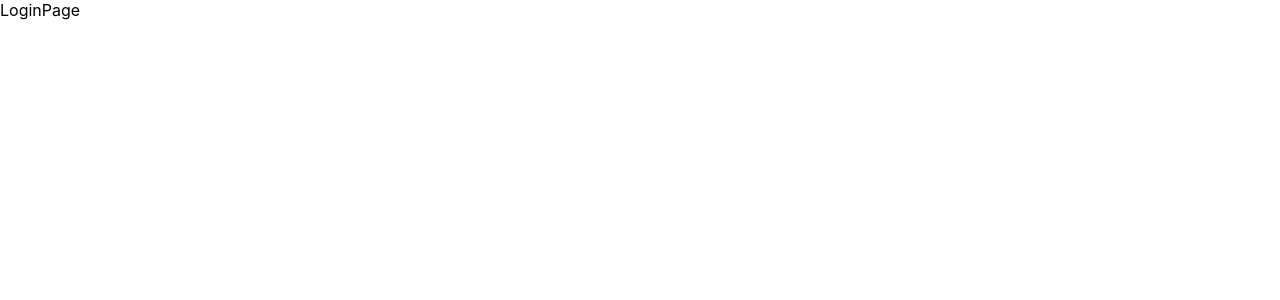
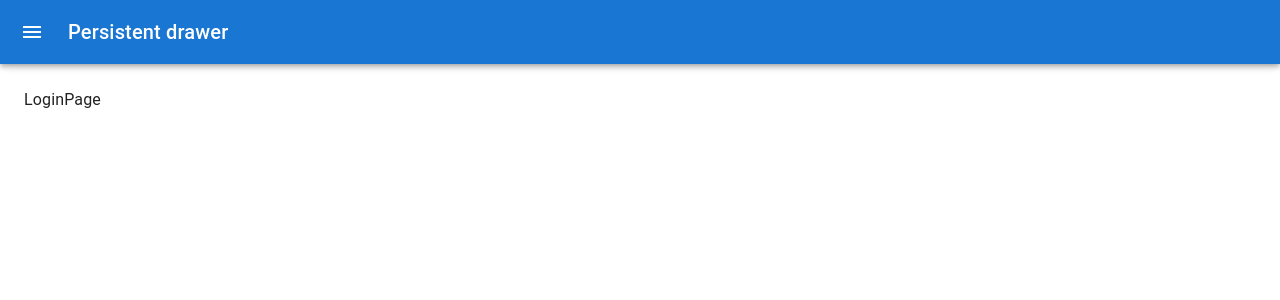
Before and after one commit to kenanimok/ReactTsx_Crud_ReduxThunk, a React (Create React App) app: page /login in a window 1280 px wide. Shown: the top 300 px of the page. Built offline with nearby package versions, Linux system fonts and the light colour scheme; the HTML template or start-up script is replaced by a standard one.

Commit message:
fix toggle

```diff
--- a/src/App.tsx
+++ b/src/App.tsx
@@ -1,19 +1,112 @@
-import React from 'react'
-import { Route, Routes,Navigate} from 'react-router'
-import LoginPage from './components/pages/LoginPage'
-import RegisterPage from './components/pages/RegisterPage'
+import * as React from "react";
+import { styled, useTheme } from "@mui/material/styles";
+import Box from "@mui/material/Box";
+import Drawer from "@mui/material/Drawer";
+import CssBaseline from "@mui/material/CssBaseline";
+import MuiAppBar, { AppBarProps as MuiAppBarProps } from "@mui/material/AppBar";
+import Toolbar from "@mui/material/Toolbar";
+import List from "@mui/material/List";
+import Typography from "@mui/material/Typography";
+import Divider from "@mui/material/Divider";
+import IconButton from "@mui/material/IconButton";
+import MenuIcon from "@mui/icons-material/Menu";
+import ChevronLeftIcon from "@mui/icons-material/ChevronLeft";
+import ChevronRightIcon from "@mui/icons-material/ChevronRight";
+import ListItem from "@mui/material/ListItem";
+import ListItemIcon from "@mui/material/ListItemIcon";
+import ListItemText from "@mui/material/ListItemText";
+import InboxIcon from "@mui/icons-material/MoveToInbox";
+import MailIcon from "@mui/icons-material/Mail";
+import Header from "./components/layouts/Header";
+import Menu from "./components/layouts/Menu";
+import { Link, Navigate, Route, Routes } from "react-router-dom";
+import LoginPage from "./components/pages/LoginPage";
+import RegisterPage from "./components/pages/RegisterPage";
 
-type Props = {}
+const drawerWidth = 240;
 
-export default function App({}: Props) {
+const Main = styled("main", { shouldForwardProp: (prop) => prop !== "open" })<{
+  open?: boolean;
+}>(({ theme, open }) => ({
+  flexGrow: 1,
+  padding: theme.spacing(3),
+  transition: theme.transitions.create("margin", {
+    easing: theme.transitions.easing.sharp,
+    duration: theme.transitions.duration.leavingScreen,
+  }),
+  marginLeft: `-${drawerWidth}px`,
+  ...(open && {
+    transition: theme.transitions.create("margin", {
+      easing: theme.transitions.easing.easeOut,
+      duration: theme.transitions.duration.enteringScreen,
+    }),
+    marginLeft: 0,
+  }),
+}));
+
+interface AppBarProps extends MuiAppBarProps {
+  open?: boolean;
+}
+
+const AppBar = styled(MuiAppBar, {
+  shouldForwardProp: (prop) => prop !== "open",
+})<AppBarProps>(({ theme, open }) => ({
+  transition: theme.transitions.create(["margin", "width"], {
+    easing: theme.transitions.easing.sharp,
+    duration: theme.transitions.duration.leavingScreen,
+  }),
+  ...(open && {
+    width: `calc(100% - ${drawerWidth}px)`,
+    marginLeft: `${drawerWidth}px`,
+    transition: theme.transitions.create(["margin", "width"], {
+      easing: theme.transitions.easing.easeOut,
+      duration: theme.transitions.duration.enteringScreen,
+    }),
+  }),
+}));
+
+const DrawerHeader = styled("div")(({ theme }) => ({
+  display: "flex",
+  alignItems: "center",
+  padding: theme.spacing(0, 1),
+  // necessary for content to be below app bar
+  ...theme.mixins.toolbar,
+  justifyContent: "flex-end",
+}));
+
+export default function App() {
+  const theme = useTheme();
+  const [open, setOpen] = React.useState(false);
+
+  const handleDrawerOpen = () => {
+    setOpen(true);
+  };
+
+  const handleDrawerClose = () => {
+    setOpen(false);
+  };
+
   return (
-    <>
-    <Routes>
-      <Route path="/login" element={<LoginPage/>} />
-      <Route path="/register" element={<RegisterPage/>} />
-      <Route path="/" element={<Navigate to="/login" />} />
+    <Box sx={{ display: "flex" }}>
+      <CssBaseline />
+      <Header open={open} onDrawerOpen={handleDrawerOpen} />
+      <Menu open={open} onDrawerClose={handleDrawerClose} />
+      <Main open={open}>
+        <DrawerHeader />
+        <Routes>
+          <Route path="/login" element={<LoginPage />} />
+          <Route path="/register" element={<RegisterPage />} />
+          <Route path="/" element={<Navigate to="/login" />} />
+          <Route path="*" element={<NotFound />} />
+        </Routes>
+      </Main>
+    </Box>
+  );
+}
 
-    </Routes>
-    </>
-    )
-}
+const NotFound = () => (
+  <div>
+    <h1>404 - Not Found!</h1>
+    <Link to="/">Go Home</Link>
+  </div>
+);
--- a/src/components/layouts/Header/Header.tsx
+++ b/src/components/layouts/Header/Header.tsx
@@ -1,93 +1,101 @@
-import * as React from 'react';
-import AppBar from '@mui/material/AppBar';
-import Box from '@mui/material/Box';
-import CssBaseline from '@mui/material/CssBaseline';
-import Divider from '@mui/material/Divider';
-import Drawer from '@mui/material/Drawer';
-import IconButton from '@mui/material/IconButton';
-import InboxIcon from '@mui/icons-material/MoveToInbox';
-import List from '@mui/material/List';
-import ListItem from '@mui/material/ListItem';
-import ListItemButton from '@mui/material/ListItemButton';
-import ListItemIcon from '@mui/material/ListItemIcon';
-import ListItemText from '@mui/material/ListItemText';
-import MailIcon from '@mui/icons-material/Mail';
-import MenuIcon from '@mui/icons-material/Menu';
-import Toolbar from '@mui/material/Toolbar';
-import Typography from '@mui/material/Typography';
+import * as React from "react";
+import { styled, useTheme } from "@mui/material/styles";
+import Box from "@mui/material/Box";
+import Drawer from "@mui/material/Drawer";
+import CssBaseline from "@mui/material/CssBaseline";
+import MuiAppBar, { AppBarProps as MuiAppBarProps } from "@mui/material/AppBar";
+import Toolbar from "@mui/material/Toolbar";
+import List from "@mui/material/List";
+import Typography from "@mui/material/Typography";
+import Divider from "@mui/material/Divider";
+import IconButton from "@mui/material/IconButton";
+import MenuIcon from "@mui/icons-material/Menu";
+import ChevronLeftIcon from "@mui/icons-material/ChevronLeft";
+import ChevronRightIcon from "@mui/icons-material/ChevronRight";
+import ListItem from "@mui/material/ListItem";
+import ListItemIcon from "@mui/material/ListItemIcon";
+import ListItemText from "@mui/material/ListItemText";
+import InboxIcon from "@mui/icons-material/MoveToInbox";
+import MailIcon from "@mui/icons-material/Mail";
 
 const drawerWidth = 240;
 
-interface Props {
-  /**
-   * Injected by the documentation to work in an iframe.
-   * You won't need it on your project.
-   */
-  window?: () => Window;
+const Main = styled("main", { shouldForwardProp: (prop) => prop !== "open" })<{
+  open?: boolean;
+}>(({ theme, open }) => ({
+  flexGrow: 1,
+  padding: theme.spacing(3),
+  transition: theme.transitions.create("margin", {
+    easing: theme.transitions.easing.sharp,
+    duration: theme.transitions.duration.leavingScreen,
+  }),
+  marginLeft: `-${drawerWidth}px`,
+  ...(open && {
+    transition: theme.transitions.create("margin", {
+      easing: theme.transitions.easing.easeOut,
+      duration: theme.transitions.duration.enteringScreen,
+    }),
+    marginLeft: 0,
+  }),
+}));
+
+interface AppBarProps extends MuiAppBarProps {
+  open?: boolean;
 }
 
-export default function Header(props: Props) {
-  const { window } = props;
-  const [mobileOpen, setMobileOpen] = React.useState(false);
+const AppBar = styled(MuiAppBar, {
+  shouldForwardProp: (prop) => prop !== "open",
+})<AppBarProps>(({ theme, open }) => ({
+  transition: theme.transitions.create(["margin", "width"], {
+    easing: theme.transitions.easing.sharp,
+    duration: theme.transitions.duration.leavingScreen,
+  }),
+  ...(open && {
+    width: `calc(100% - ${drawerWidth}px)`,
+    marginLeft: `${drawerWidth}px`,
+    transition: theme.transitions.create(["margin", "width"], {
+      easing: theme.transitions.easing.easeOut,
+      duration: theme.transitions.duration.enteringScreen,
+    }),
+  }),
+}));
 
-  const handleDrawerToggle = () => {
-    setMobileOpen(!mobileOpen);
+const DrawerHeader = styled("div")(({ theme }) => ({
+  display: "flex",
+  alignItems: "center",
+  padding: theme.spacing(0, 1),
+  // necessary for content to be below app bar
+  ...theme.mixins.toolbar,
+  justifyContent: "flex-end",
+}));
+
+type HeaderProp = {
+  open?: boolean;
+  onDrawerOpen: () => void;
 };
 
-  const drawer = (
-    <div>
-      <Toolbar />
-      <Divider />
-      <List>
-        {['Inbox', 'Starred', 'Send email', 'Drafts'].map((text, index) => (
-          <ListItem key={text} disablePadding>
-            <ListItemButton>
-              <ListItemIcon>
-                {index % 2 === 0 ? <InboxIcon /> : <MailIcon />}
-              </ListItemIcon>
-              <ListItemText primary={text} />
-            </ListItemButton>
-          </ListItem>
-        ))}
-      </List>
-      <Divider />
-      <List>
-        {['All mail', 'Trash', 'Spam'].map((text, index) => (
-          <ListItem key={text} disablePadding>
-            <ListItemButton>
-              <ListItemIcon>
-                {index % 2 === 0 ? <InboxIcon /> : <MailIcon />}
-              </ListItemIcon>
-              <ListItemText primary={text} />
-            </ListItemButton>
-          </ListItem>
-        ))}
-      </List>
-    </div>
-  );
+export default function Header({ open, onDrawerOpen }: HeaderProp) {
+  const theme = useTheme();
 
-  const container = window !== undefined ? () => window().document.body : undefined;
+  const handleDrawerOpen = () => {
+    // setOpen(true);
+    onDrawerOpen();
+  };
 
   return (
-    <AppBar
-    position="fixed"
-    sx={{
-      width: { sm: `calc(100% - ${drawerWidth}px)` },
-      ml: { sm: `${drawerWidth}px` },
-    }}
-  >
+    <AppBar position="fixed" open={open}>
       <Toolbar>
         <IconButton
           color="inherit"
           aria-label="open drawer"
+          onClick={handleDrawerOpen}
           edge="start"
-        onClick={handleDrawerToggle}
-        sx={{ mr: 2, display: { sm: 'none' } }}
+          sx={{ mr: 2, ...(open && { display: "none" }) }}
         >
           <MenuIcon />
         </IconButton>
         <Typography variant="h6" noWrap component="div">
-        Responsive drawer
+          Persistent drawer
         </Typography>
       </Toolbar>
     </AppBar>
--- a/src/components/layouts/Menu/Menu.tsx
+++ b/src/components/layouts/Menu/Menu.tsx
@@ -69,16 +69,17 @@ const DrawerHeader = styled("div")(({ theme }) => ({
   justifyContent: "flex-end",
 }));
 
-export default function Menu() {
+type MenuProp = {
+  open: boolean;
+  onDrawerClose: () => void; //prop funciton
+};
+
+export default function Menu({ open, onDrawerClose }: MenuProp) {
   const theme = useTheme();
-  const [open, setOpen] = React.useState(false);
-
-  const handleDrawerOpen = () => {
-    setOpen(true);
-  };
 
   const handleDrawerClose = () => {
-    setOpen(false);
+    // setOpen(false);
+    onDrawerClose();
   };
 
   return (
```
Lines whose indentation alone changed are shown as unchanged.
